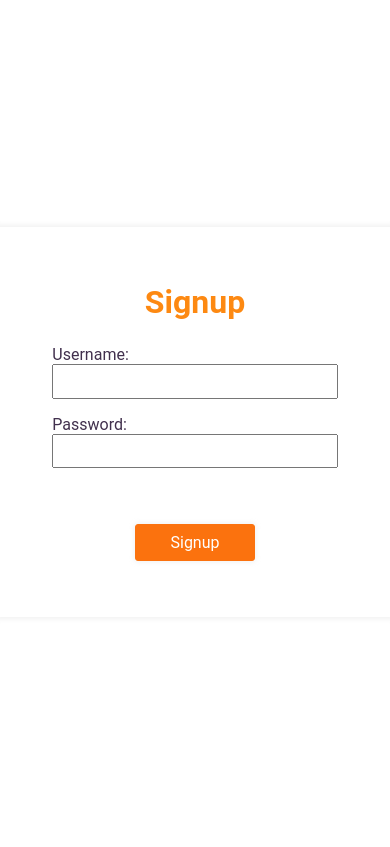
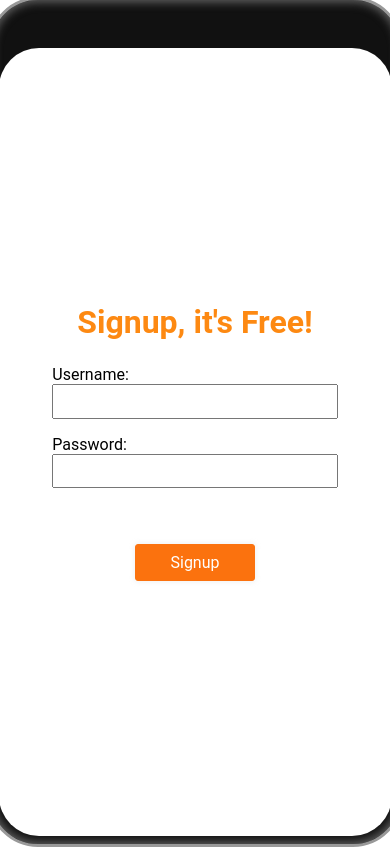
Before and after one commit to githubedward/continuous-learning, a React (Create React App) app: page / in a window 390 px wide. Built offline with nearby package versions, Linux system fonts and the light colour scheme.

Commit message:
added mobile container

```diff
--- a/package.json
+++ b/package.json
@@ -34,5 +34,6 @@
     "plugins": [
       "babel-plugin-styled-components"
     ]
-  }
+  },
+  "proxy": "http://localhost:3000"
 }
--- a/src/App.js
+++ b/src/App.js
@@ -3,16 +3,31 @@ import GlobalStyle from "./themes/GlobalStyle";
 import { Provider } from "react-redux";
 import AuthContainer from "./components/Auth/AuthContainer";
 import configureStore from "./state/store/store";
+import styled from "styled-components";
 
 const store = configureStore();
+
+const StyledApp = styled.main`
+  height: 100%;
+  width: 100%;
+  background-color: white;
+  z-index: 99;
+
+  border-radius: 40px;
+  display: flex;
+  align-items: center;
+  justify-content: center;
+`;
 
 class App extends Component {
   render() {
     return (
-      <Provider store={store}>
-        <GlobalStyle />
-        <AuthContainer />
-      </Provider>
+      <StyledApp>
+        <Provider store={store}>
+          <GlobalStyle />
+          <AuthContainer />
+        </Provider>
+      </StyledApp>
     );
   }
 }
--- a/src/components/Auth/AuthStyles.js
+++ b/src/components/Auth/AuthStyles.js
@@ -1,14 +1,7 @@
 import styled from "styled-components";
+import { appear } from "../shared/style-variables";
 
 // styles
-export const Container = styled.div`
-  width: 100vw;
-  height: 100vh;
-  display: flex;
-  justify-content: center;
-  align-items: center;
-  color: #41304d;
-`;
 export const Title = styled.h1`
   margin-bottom: 1rem;
 `;
@@ -19,17 +12,8 @@ export const Form = styled.form`
   align-items: center;
   padding: 3.5rem 3rem;
   background: #ffffff95;
-  box-shadow: 0px 0px 5px 2px rgba(209, 209, 209, 0.3);
   border-radius: 3px;
-  animation: transition-opacity 500ms ease-in;
-  @keyframes transition-opacity {
-    from {
-      opacity: 0;
-    }
-    to {
-      opacity: 1;
-    }
-  }
+  animation: ${appear} 500ms ease-in;
 `;
 export const Label = styled.label`
   margin: 0.5rem;
--- a/src/components/Auth/Login.js
+++ b/src/components/Auth/Login.js
@@ -1,18 +1,9 @@
 import React from "react";
 import PropTypes from "prop-types";
-import {
-  Container,
-  Title,
-  Form,
-  Label,
-  Input,
-  Button,
-  Span
-} from "./AuthStyles";
+import { Title, Form, Label, Input, Button, Span } from "./AuthStyles";
 
 const Login = ({ handleUsername, handlePassword, username, password }) => {
   return (
-    <Container>
     <Form>
       <Title>
         <Span>Login</Span>
@@ -37,7 +28,6 @@ const Login = ({ handleUsername, handlePassword, username, password }) => {
       </Label>
       <Button>Login</Button>
     </Form>
-    </Container>
   );
 };
 
--- a/src/components/Auth/Signup.js
+++ b/src/components/Auth/Signup.js
@@ -1,21 +1,12 @@
 import React from "react";
 import PropTypes from "prop-types";
-import {
-  Container,
-  Title,
-  Form,
-  Label,
-  Input,
-  Button,
-  Span
-} from "./AuthStyles";
+import { Title, Form, Label, Input, Button, Span } from "./AuthStyles";
 
 const Signup = ({ handleUsername, handlePassword, username, password }) => {
   return (
-    <Container>
     <Form>
       <Title>
-          <Span>Signup</Span>
+        <Span>Signup, it's Free!</Span>
       </Title>
       <Label>
         Username:
@@ -41,7 +32,6 @@ const Signup = ({ handleUsername, handlePassword, username, password }) => {
       </Label>
       <Button>Signup</Button>
     </Form>
-    </Container>
   );
 };
 
--- /dev/null
+++ b/src/components/shared/style-variables.js
@@ -0,0 +1,10 @@
+import { keyframes } from "styled-components";
+
+export const appear = keyframes`
+  0% {
+      opacity: 0;
+    }
+  100% {
+      opacity: 1;
+    }
+`;
--- a/src/index.js
+++ b/src/index.js
@@ -1,5 +1,13 @@
 import React from "react";
 import ReactDOM from "react-dom";
 import App from "./App";
+import { MobileContainer, AppContainer } from "./themes/AppContainer";
 
-ReactDOM.render(<App />, document.getElementById("root"));
+ReactDOM.render(
+  <AppContainer>
+    <MobileContainer>
+      <App />
+    </MobileContainer>
+  </AppContainer>,
+  document.getElementById("root")
+);
--- /dev/null
+++ b/src/themes/AppContainer.js
@@ -0,0 +1,25 @@
+import styled from "styled-components";
+
+export const AppContainer = styled.div`
+  display: flex;
+  align-items: center;
+  justify-content: center;
+
+  height: 100vh;
+`;
+
+export const MobileContainer = styled.div`
+  display: flex;
+  align-items: center;
+  justify-content: center;
+
+  background-color: #111111;
+  border: solid 3px #999999;
+  border-radius: 50px;
+  box-shadow: 0px 0px 5px 2px rgba(209, 209, 209, 0.3);
+  box-shadow: 0px 0px 10px 2px #666666 inset;
+  padding: 3rem 0.5rem 0.5rem 0.5rem;
+
+  height: 850px;
+  width: 415px;
+`;
```
Also changed, not shown: public/index.html (+0 -10 lines). Lines whose indentation alone changed are shown as unchanged.
